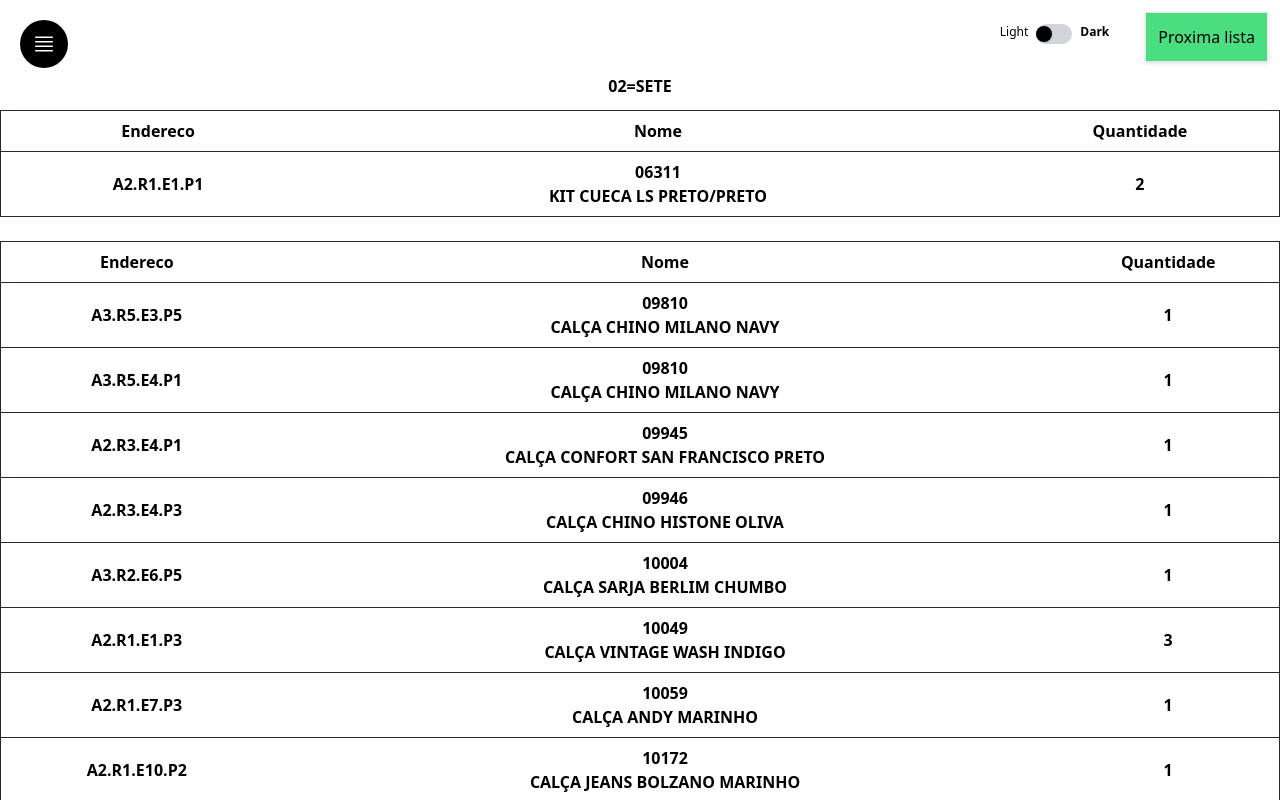
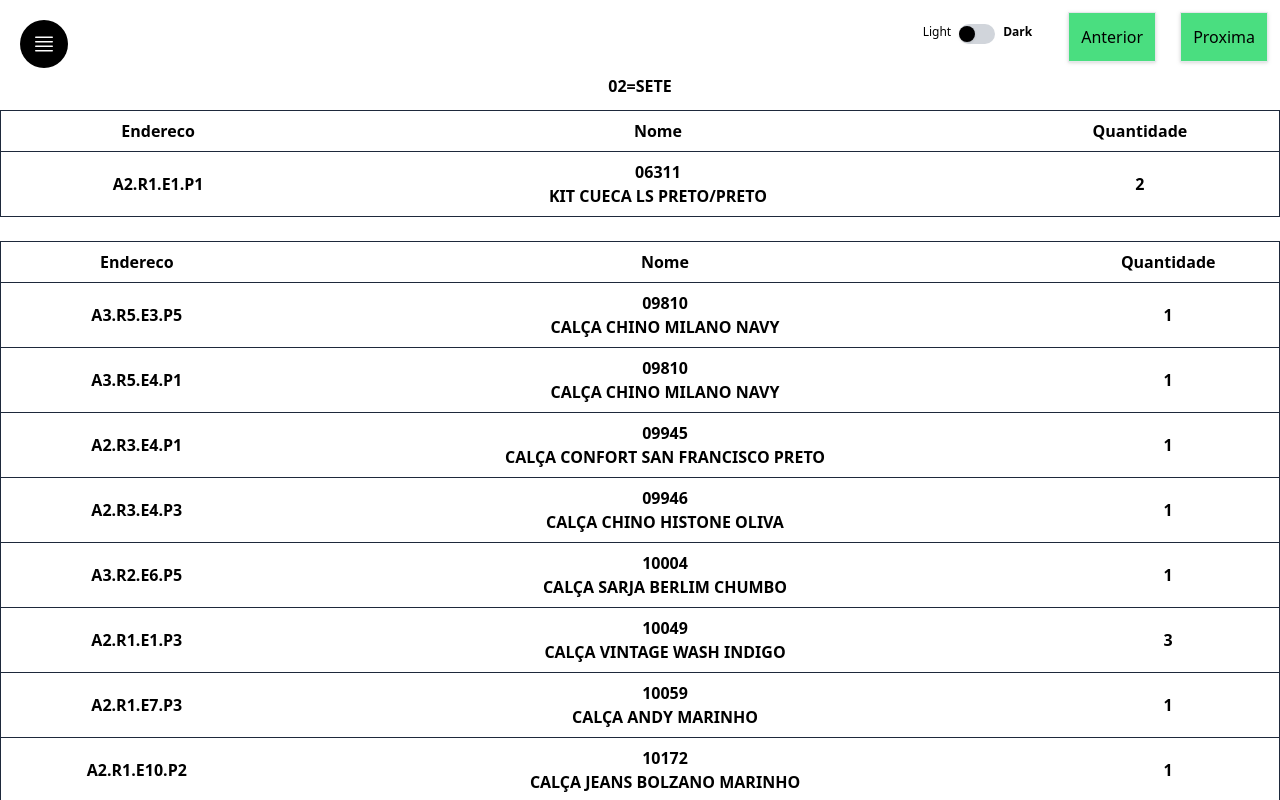
Before and after one commit to patrickWarley/ListaReposicao, a React (Vite) app: page / in a window 1280 px wide. Shown: the top 800 px of the page. Built offline with nearby package versions, Linux system fonts and the light colour scheme.

Commit message:
Agora as listas podem ser navegadas nao duas direções

```diff
--- a/src/App.jsx
+++ b/src/App.jsx
@@ -24,12 +24,10 @@ function App() {
     filter();
   }, [selectedCategory]);
 
-  const proximaLista = () => {
-    //increment list
-    let nextList = currList + 1;
-    if (nextList <= lists.length - 1)
-      return setCurrList(nextList);
-    setCurrList(0);
+  const proximaLista = (incr) => {
+    let nextList = currList + incr;
+    nextList === lists.length ? nextList = 0 : nextList < 0 ? nextList = lists.length - 1 : nextList;
+    return setCurrList(nextList);
   }
 
 
@@ -75,7 +73,8 @@ function App() {
       </OffCanvas>
       <div className=' w-full contianer justify-end flex'>
         <Toggle />
-        <button onClick={proximaLista} className=' p-3 m-3 bg-green-400 border drop-shadow'>Proxima lista</button>
+        <button onClick={() => proximaLista(-1)} className=' p-3 m-3 bg-green-400 border drop-shadow'>Anterior</button>
+        <button onClick={() => proximaLista(1)} className=' p-3 m-3 bg-green-400 border drop-shadow'>Proxima</button>
       </div>
       {
         lists !== null &&
```
Also changed, not shown: 1 other file (tests, documents, lock files or other folders).
